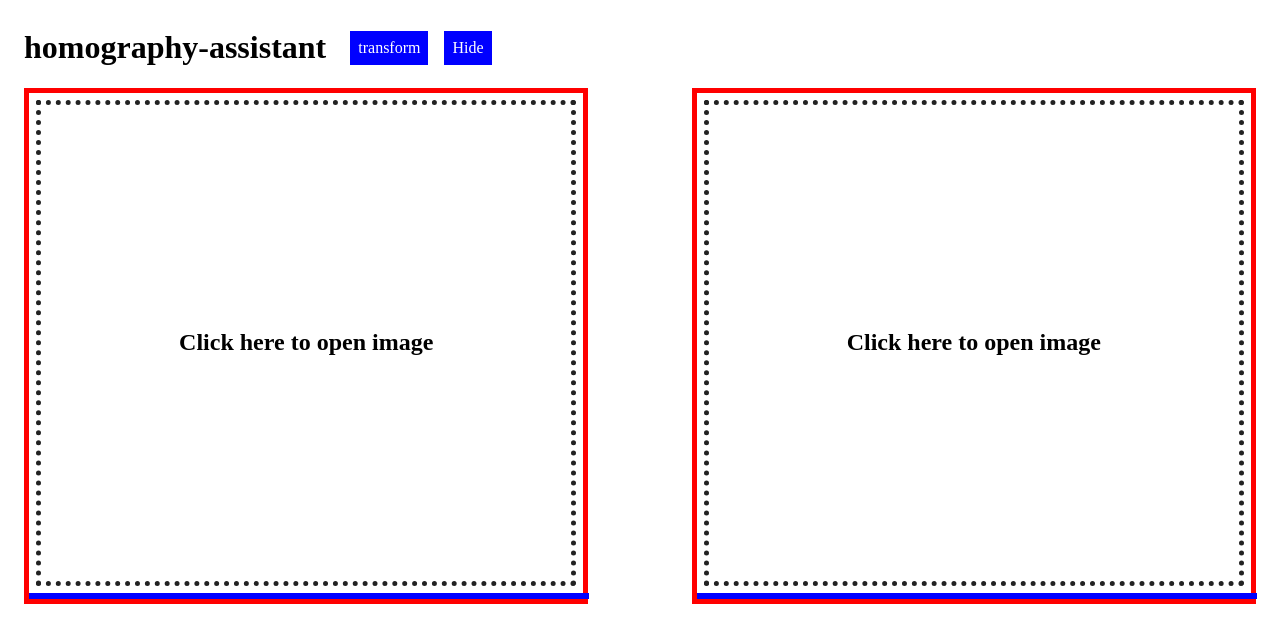
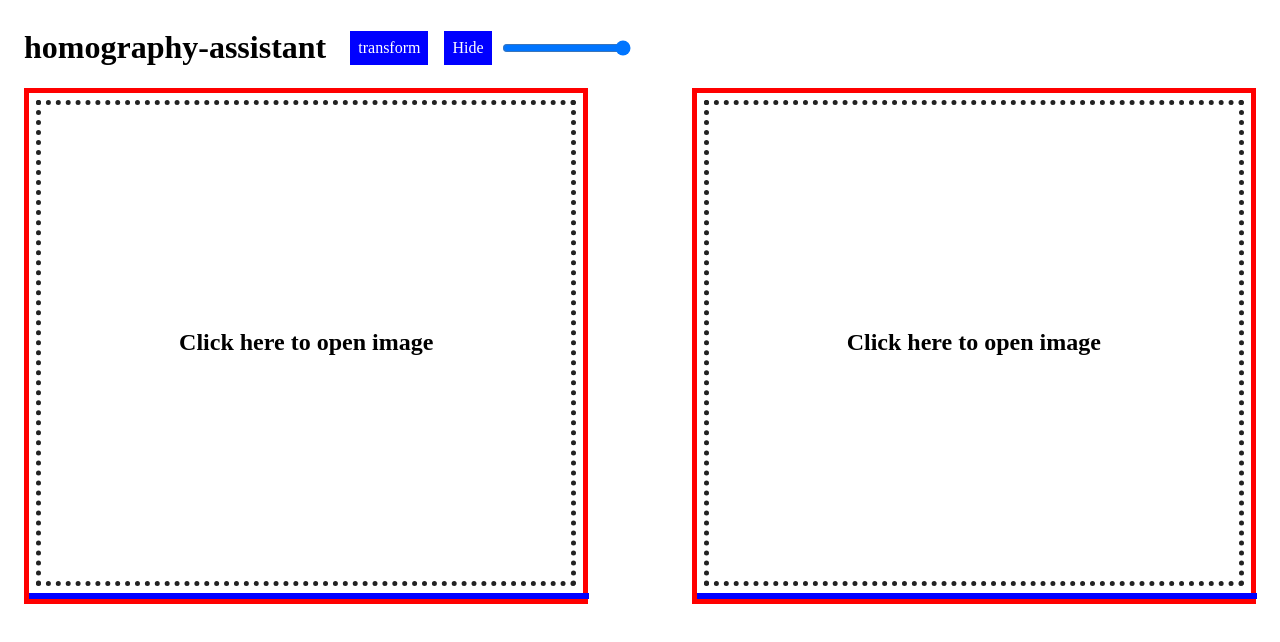
Before and after one commit to rain825/homography-assistant, a Vue app in the folder frontend/: page / in a window 1280 px wide. Shown: the top 642 px of the page. Built offline with nearby package versions, Linux system fonts and the light colour scheme; the HTML template or start-up script is replaced by a standard one; what vue-konva would draw is missing.

Commit message:
make it possible to change result image opacity

```diff
--- a/frontend/src/App.vue
+++ b/frontend/src/App.vue
@@ -7,6 +7,8 @@
           @send="handleSend"
           @changeVisible="handleChangeVisible"
           :isResultImageVisible="isResultImageVisible"
+          :resultImageOpacity="resultImageOpacity"
+          @sliderChange="handleResultImageOpacityChange"
         />
       </div>
       <div class="selector-wrapper">
@@ -100,6 +102,9 @@ export default {
       // 射影変換画像の表示/非表示切り替え
       this.isResultImageVisible = !this.isResultImageVisible
     },
+    handleResultImageOpacityChange(opacity) {
+      this.resultImageOpacity = opacity
+    },
   },
 }
 </script>
--- a/frontend/src/components/ProcessController.vue
+++ b/frontend/src/components/ProcessController.vue
@@ -4,6 +4,14 @@
     <div class="button" @click="handleChangeVisible">
       {{ isResultImageVisible ? "Hide" : "Show" }}
     </div>
+    <input
+      type="range"
+      value="1.0"
+      min="0.0"
+      max="1.0"
+      step="0.01"
+      @input="handleSliderChange"
+    />
   </div>
 </template>
 
@@ -15,6 +23,10 @@ export default {
       type: Boolean,
       required: true,
     },
+    resultImageOpacity: {
+      type: Number,
+      required: true,
+    },
   },
   methods: {
     handleClick() {
@@ -22,6 +34,9 @@ export default {
     },
     handleChangeVisible() {
       this.$emit("changeVisible")
+    },
+    handleSliderChange() {
+      this.$emit("sliderChange", Number(event.target.value))
     },
   },
 }
```
